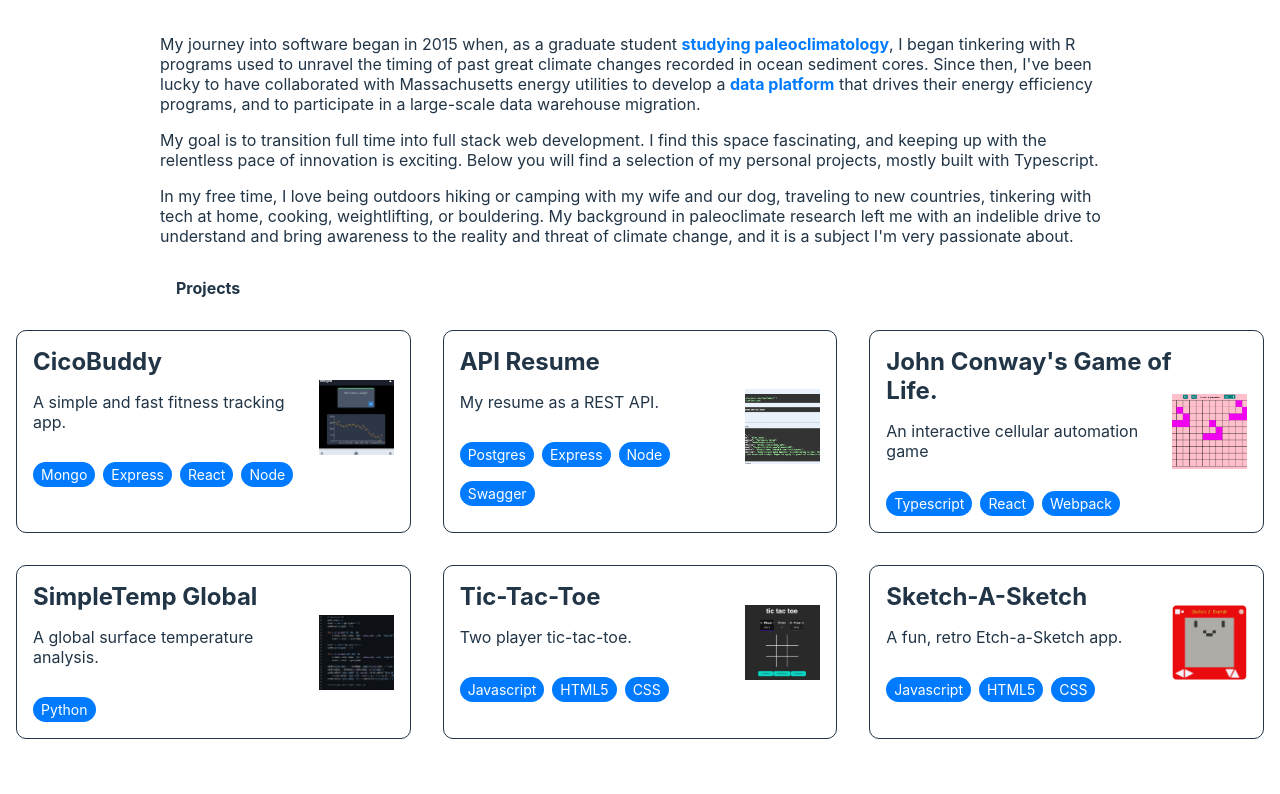
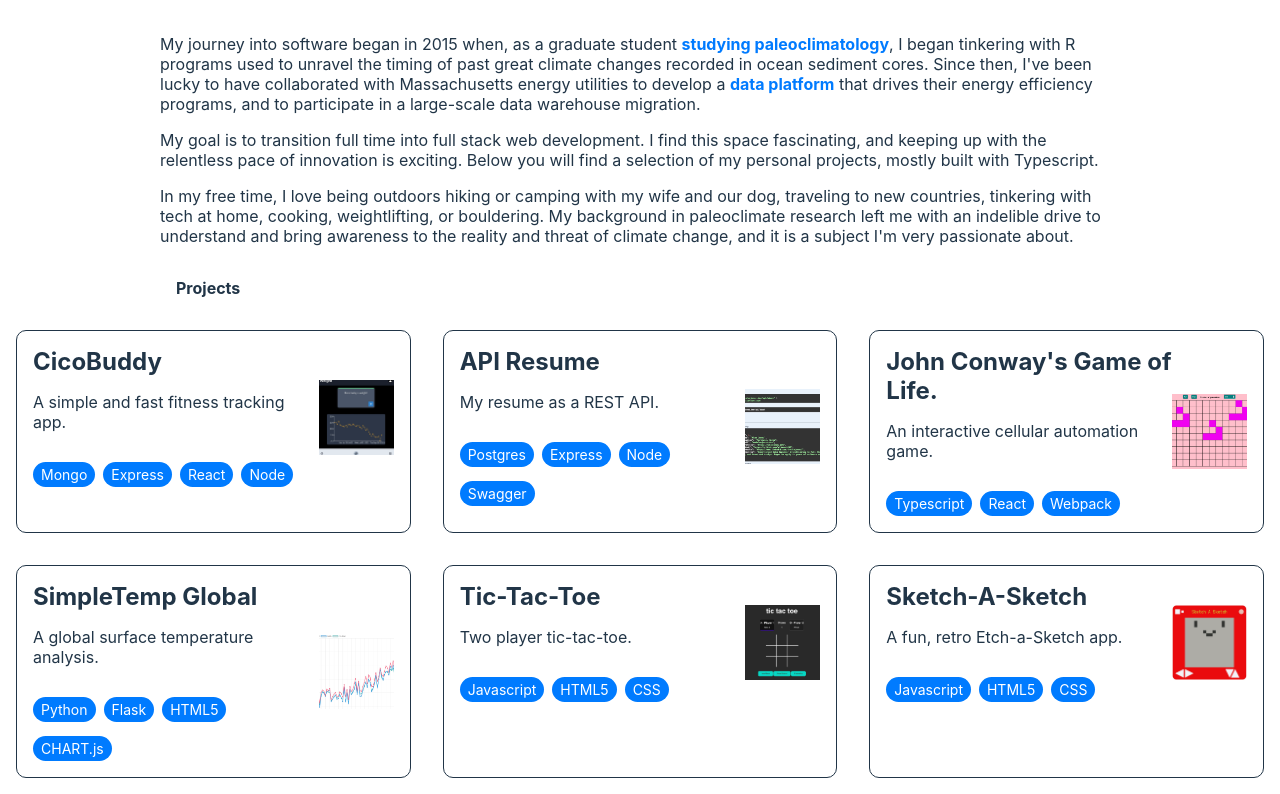
Before and after one commit to aljones1816/aljones1816.github.io, a React (Vite) app: page / in a window 1280 px wide. Shown: the part 350-1144 px from the top of the page. Before the commit the page ends 1105 px from the top, so only its background shows below. Built offline with nearby package versions, Linux system fonts and the light colour scheme.

Commit message:
add updated thumbnail for simpletemp

```diff
--- a/src/assets/projects.ts
+++ b/src/assets/projects.ts
@@ -27,7 +27,7 @@ const projects = [
   {
     id: 3,
     title: "John Conway's Game of Life.",
-    description: "An interactive cellular automation game",
+    description: "An interactive cellular automation game.",
     imageUrl: gameOfLife,
     repoUrl: "",
     liveUrl: "https://github.com/joshua-a-jones/game-of-life",
@@ -40,7 +40,7 @@ const projects = [
     imageUrl: simpleTemp,
     repoUrl: "https://github.com/aljones1816/GHCNV4_Analysis/",
     liveUrl: "https://github.com/aljones1816/GHCNV4_Analysis/",
-    techStack: ["Python"],
+    techStack: ["Python", "Flask", "HTML5", "CHART.js"],
   },
   {
     id: 5,
```
Also changed, not shown: src/assets/simple-temp.jpg, 1 other file (tests, documents, lock files or other folders).
